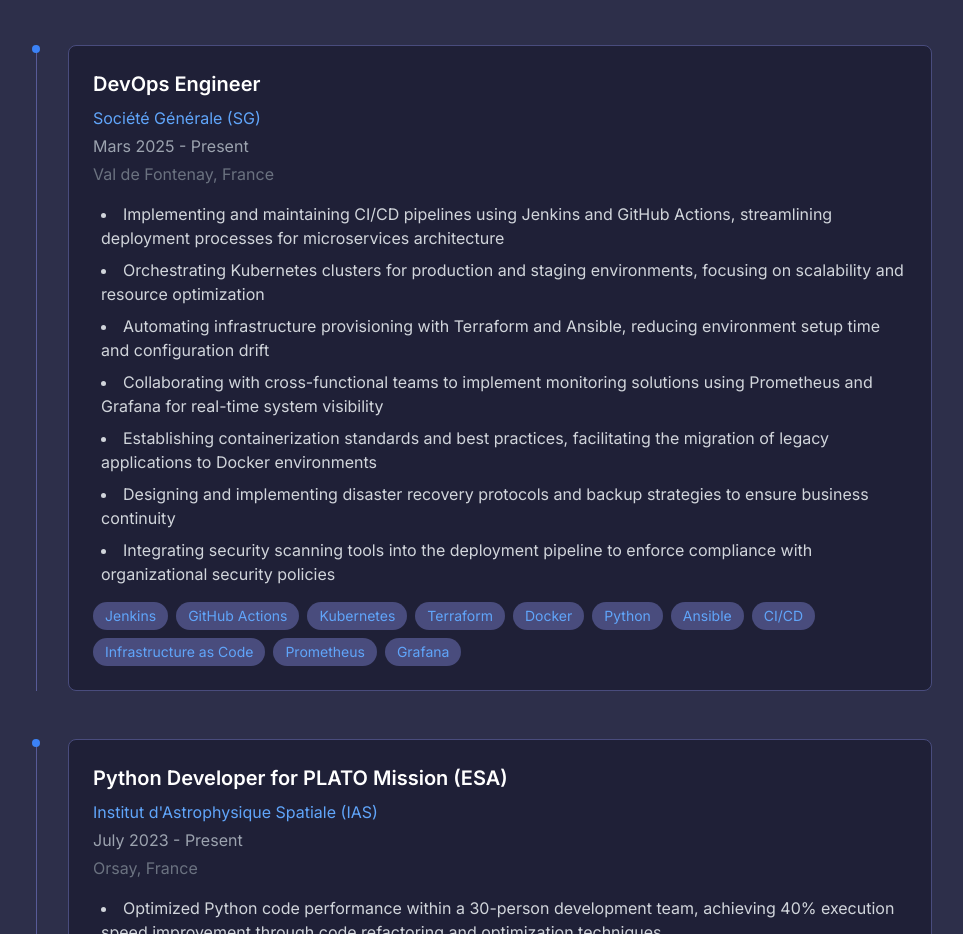
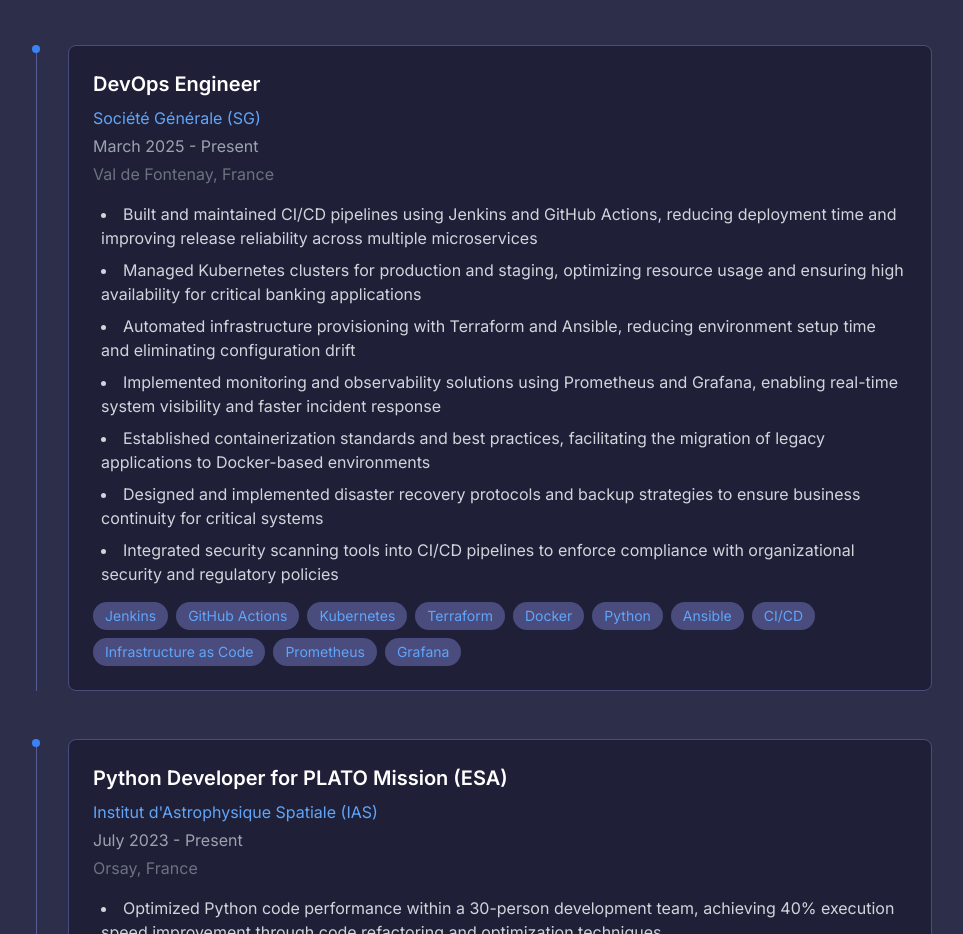
Before and after one commit to shahinabdi/my-portfolio, a React (Vite) app: page / in a window 1280 px wide. Shown: the part 923-1857 px from the top of the page, without its empty margins (156-1119 px from the left). Built offline with nearby package versions, Linux system fonts and the light colour scheme.

Commit message:
Update Experience.tsx

```diff
--- a/src/components/Experience.tsx
+++ b/src/components/Experience.tsx
@@ -6,18 +6,30 @@
 {
   title: 'DevOps Engineer',
   company: 'Société Générale (SG)',
-    period: 'Mars 2025 - Present',
+  period: 'March 2025 - Present',
   location: 'Val de Fontenay, France',
   description: [
-    'Implementing and maintaining CI/CD pipelines using Jenkins and GitHub Actions, streamlining deployment processes for microservices architecture',
-    'Orchestrating Kubernetes clusters for production and staging environments, focusing on scalability and resource optimization',
-      'Automating infrastructure provisioning with Terraform and Ansible, reducing environment setup time and configuration drift',
-      'Collaborating with cross-functional teams to implement monitoring solutions using Prometheus and Grafana for real-time system visibility',
-      'Establishing containerization standards and best practices, facilitating the migration of legacy applications to Docker environments',
-      'Designing and implementing disaster recovery protocols and backup strategies to ensure business continuity',
-      'Integrating security scanning tools into the deployment pipeline to enforce compliance with organizational security policies'
+    'Built and maintained CI/CD pipelines using Jenkins and GitHub Actions, reducing deployment time and improving release reliability across multiple microservices',
+    'Managed Kubernetes clusters for production and staging, optimizing resource usage and ensuring high availability for critical banking applications',
+    'Automated infrastructure provisioning with Terraform and Ansible, reducing environment setup time and eliminating configuration drift',
+    'Implemented monitoring and observability solutions using Prometheus and Grafana, enabling real-time system visibility and faster incident response',
+    'Established containerization standards and best practices, facilitating the migration of legacy applications to Docker-based environments',
+    'Designed and implemented disaster recovery protocols and backup strategies to ensure business continuity for critical systems',
+    'Integrated security scanning tools into CI/CD pipelines to enforce compliance with organizational security and regulatory policies'
   ],
-    keywords: ['Jenkins', 'GitHub Actions', 'Kubernetes', 'Terraform', 'Docker', 'Python', 'Ansible', 'CI/CD', 'Infrastructure as Code', 'Prometheus', 'Grafana']
+  keywords: [
+    'Jenkins',
+    'GitHub Actions',
+    'Kubernetes',
+    'Terraform',
+    'Docker',
+    'Python',
+    'Ansible',
+    'CI/CD',
+    'Infrastructure as Code',
+    'Prometheus',
+    'Grafana'
+  ]
 },
   {
     title: 'Python Developer for PLATO Mission (ESA)',
```
Lines whose indentation alone changed are shown as unchanged.
